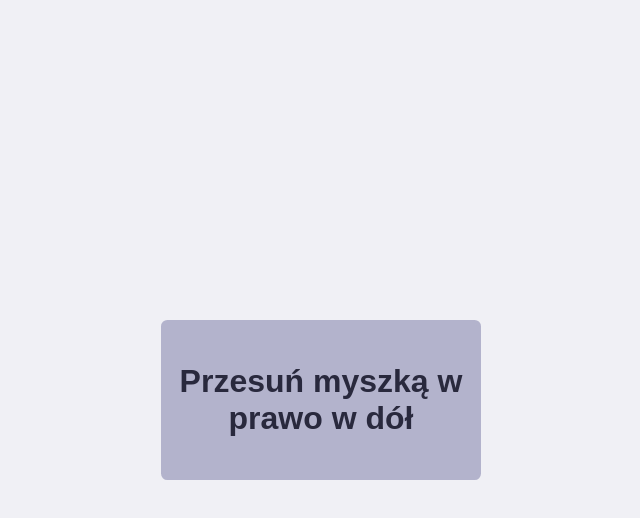
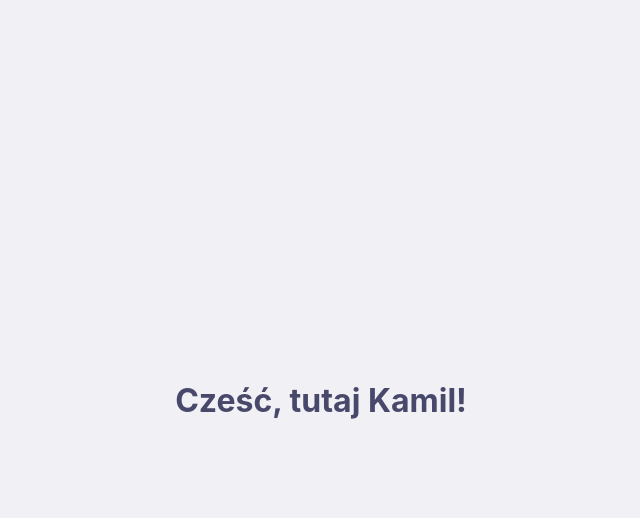
Before and after one commit to kwojtas172/button-devutnia, a React (Create React App) app: page / in a window 1280 px wide. Both pictures are taken after a click on the button "Przesuń myszką". Shown: the top 518 px of the page, without its empty margins (319-959 px from the left). Built offline with nearby package versions, Linux system fonts and the light colour scheme.

Commit message:
added components (Main, Info) and remove listener

```diff
--- a/src/App.js
+++ b/src/App.js
@@ -1,10 +1,10 @@
 import './scss/app.scss';
 
-import Button from './components/Button.jsx';
+import Main from './components/Main.jsx';
 
 function App() {
   return (
-    <Button />
+    <Main />
   );
 }
 
--- a/src/components/Button.jsx
+++ b/src/components/Button.jsx
@@ -1,32 +1,28 @@
 import React from 'react';
 
-const Button = () => {
+const Button = ({handleShowButton}) => {
 
+    const [isOff, setIsOff] = React.useState(false);
     const [btnNameX, setBtnNameX] = React.useState(true);
     const [btnNameY, setBtnNameY] = React.useState(true);
 
-    function showButton(e) {
+    const showButton = (e) => {
             const mouseX = e.clientX;
             const mouseY = e.clientY;
             const btn = document.getElementById('btn');
-            const btnPosition = btn.getBoundingClientRect();
-
+            const btnPosition = btn? btn.getBoundingClientRect() : null;
             handleBtnNameX(mouseX, btnPosition);
             handleBtnNameY(mouseY, btnPosition);
-
         }
 
-
-
     React.useEffect(() => {
+        if(!isOff) {
             document.addEventListener('mousemove', showButton);
+        } else document.removeEventListener('mousemove', showButton)
     }, []) // eslint-disable-line react-hooks/exhaustive-deps
 
-
-
-
-
     const handleBtnNameX = (mouseX, btnPosition) => {
+        if(btnPosition) {
             if(mouseX < btnPosition.left) {
                 setBtnNameX('w prawo')
             } else if(mouseX > btnPosition.right) {
@@ -35,8 +31,10 @@ const Button = () => {
                 setBtnNameX('');
             }
         }
+    }
 
     const handleBtnNameY = (mouseY, btnPosition) => {
+        if(btnPosition) {
             if(mouseY < btnPosition.top) {
                 setBtnNameY('w dół')
             } else if(mouseY > btnPosition.bottom) {
@@ -44,8 +42,15 @@ const Button = () => {
             } else setBtnNameY('')
         }
 
+    }
+
+    const showMe = () => {
+        setIsOff(true)
+        handleShowButton()
+    }
+
     return (
-        <button className='btn' id='btn'>{(btnNameX || btnNameY) ? `Przesuń myszką ${(btnNameX === true || btnNameY) === true ? `` : `${btnNameX} ${btnNameY}`}` : 'Kliknij mnie!'}</button>
+        <button className='btn' id='btn' onClick={showMe}>{(btnNameX || btnNameY) ? `Przesuń myszką ${(btnNameX === true || btnNameY) === true ? `` : `${btnNameX} ${btnNameY}`}` : 'Kliknij mnie!'}</button>
     );
 }
 
--- /dev/null
+++ b/src/components/Info.jsx
@@ -0,0 +1,11 @@
+import React from 'react';
+
+const Info = () => {
+    return (
+        <div>
+            <h1>Cześć, tutaj Kamil!</h1>
+        </div>
+    );
+}
+
+export default Info;
--- /dev/null
+++ b/src/components/Main.jsx
@@ -0,0 +1,19 @@
+import React from 'react';
+import Button from './Button';
+import Info from './Info'
+
+const Main = () => {
+    const [isShowButton, setIsShowButton] = React.useState(true);
+
+
+    const handleShowButton = () => {
+        setIsShowButton(false)
+    }
+    return (
+        <main>
+            {isShowButton ? <Button handleShowButton={handleShowButton} /> : <Info />}
+        </main>
+    );
+}
+
+export default Main;
--- a/src/scss/_btn.scss
+++ b/src/scss/_btn.scss
@@ -17,5 +17,8 @@
 .btn:hover {
     background-color: darken(#b3b3cc, 20%);
     border: solid 0.3rem (darken(#b3b3cc, 20%));
-    // transform: scale(1.5);
 }
+
+h1 {
+    color: lighten(#29293d, 15%);
+}
--- a/src/scss/_reset.scss
+++ b/src/scss/_reset.scss
@@ -7,6 +7,7 @@ body {
     display: flex;
     justify-content: center;
     align-items: center;
+    flex-direction: column;
     width: 100%;
     height: 100vh;
     margin: 0 auto;
```
Lines whose indentation alone changed are shown as unchanged.
